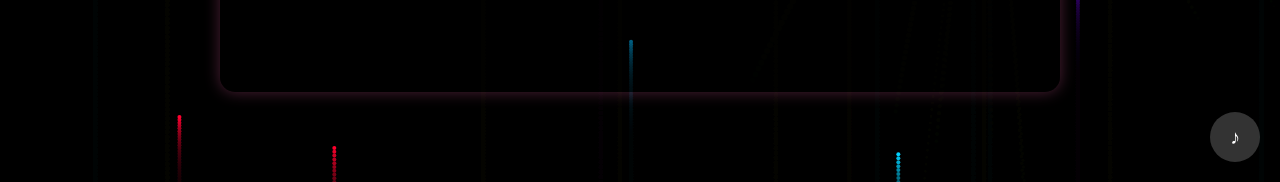
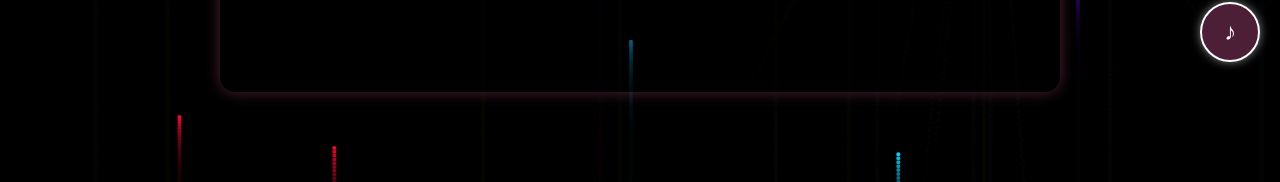
Before and after one commit to bluegey/happy-html, a plain HTML site: page index.html in a window 1280 px wide. Shown: the part 618-800 px from the top of the page. Drawn offline with Linux system fonts and the light colour scheme.

Commit message:
修改播放按钮位置

```diff
--- a/index.html
+++ b/index.html
@@ -84,18 +84,38 @@
         }
 
         #music-button {
-            position: absolute;
-            bottom: 20px;
+            position: fixed;
+            bottom: 15%;
             right: 20px;
             z-index: 10;
-            background: rgba(255, 255, 255, 0.2);
-            border: none;
+            background: rgba(255, 105, 180, 0.3);
+            border: 2px solid #fff;
             border-radius: 50%;
-            width: 50px;
-            height: 50px;
+            width: 60px;
+            height: 60px;
             cursor: pointer;
             color: white;
-            font-size: 20px;
+            font-size: 24px;
+            display: flex;
+            align-items: center;
+            justify-content: center;
+            box-shadow: 0 0 10px rgba(255, 255, 255, 0.5);
+            transition: all 0.3s ease;
+        }
+
+        #music-button:hover {
+            background: rgba(255, 105, 180, 0.5);
+            transform: scale(1.1);
+        }
+
+        @media (max-width: 768px) {
+            #music-button {
+                width: 50px;
+                height: 50px;
+                bottom: 20%;
+                right: 20px;
+                font-size: 20px;
+            }
         }
 
         #cake-image {
```
